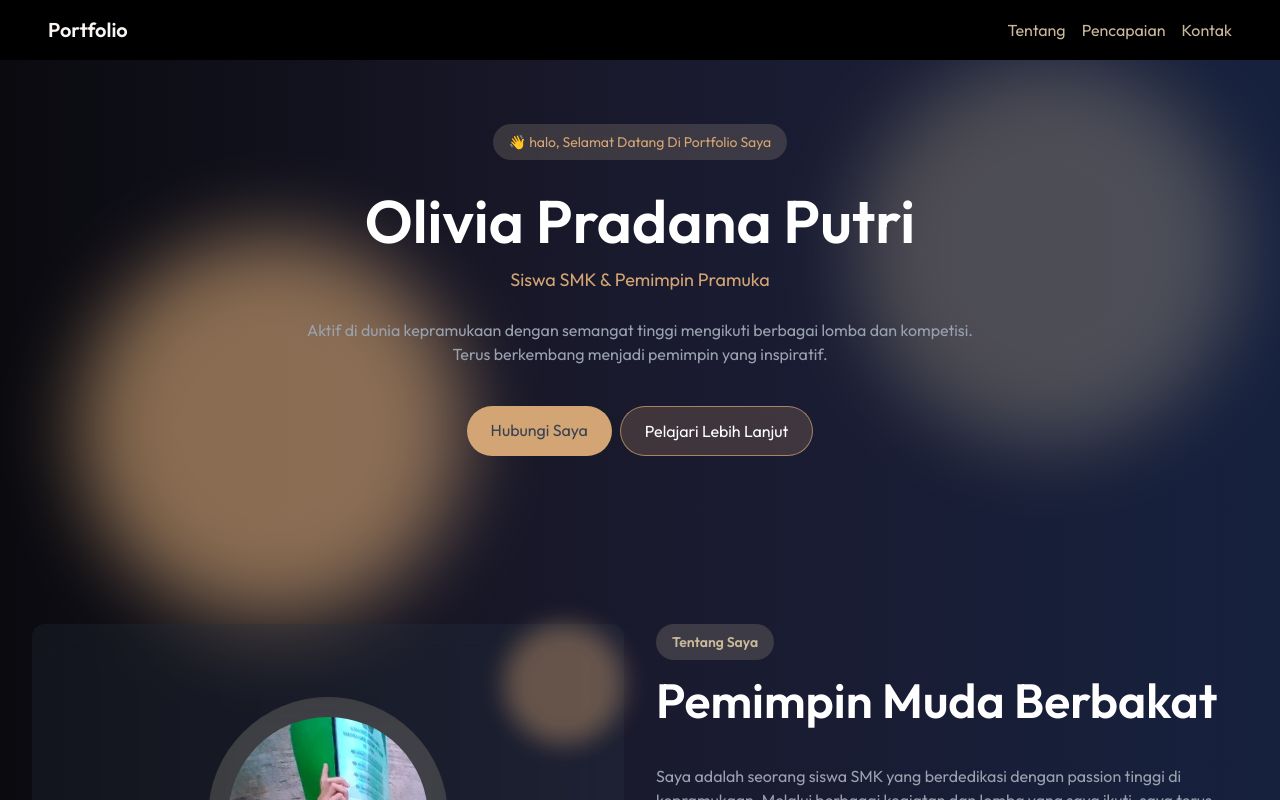
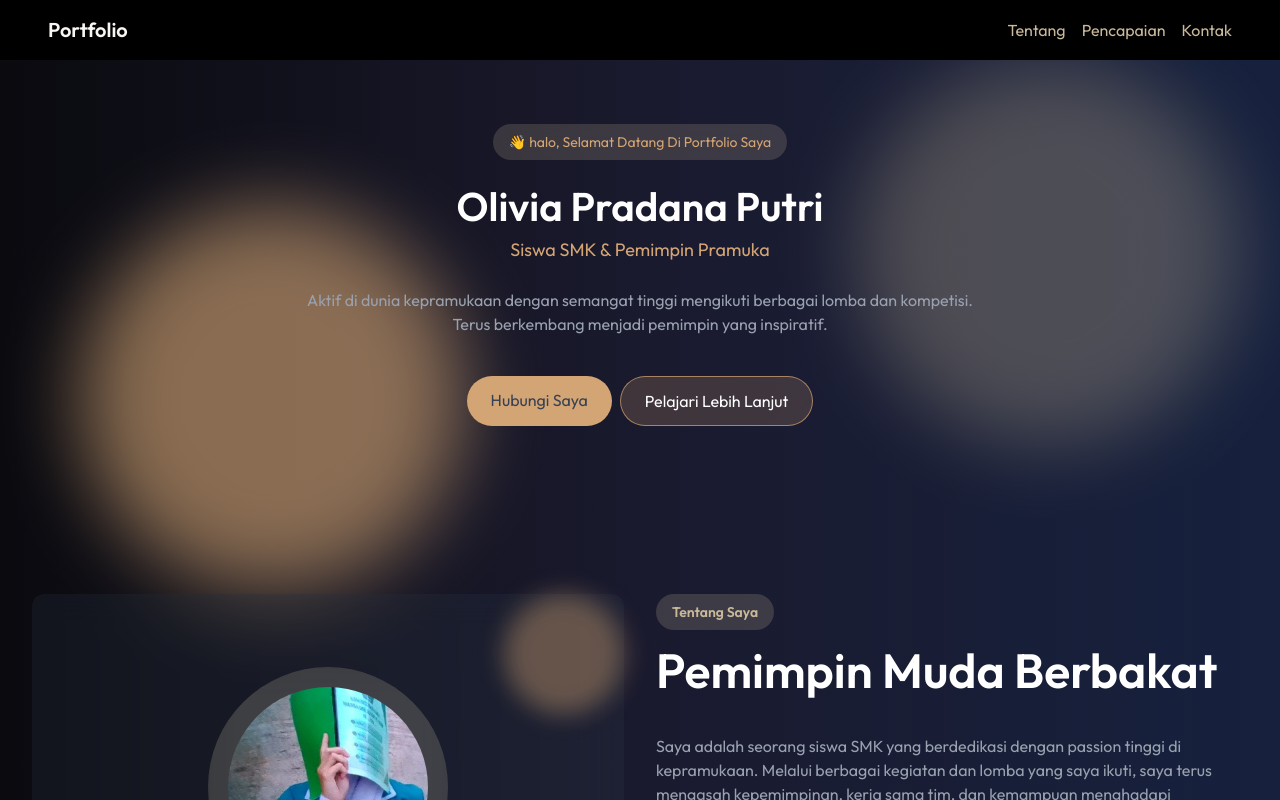
Before and after one commit to nandhastr/oliv-portfolio, a React (Vite) app: page / in a window 1280 px wide. Shown: the top 800 px of the page. Built offline with nearby package versions, Linux system fonts and the light colour scheme.

Commit message:
modified nama

```diff
--- a/src/pages/components/Hero.jsx
+++ b/src/pages/components/Hero.jsx
@@ -11,7 +11,7 @@ const Hero = () => {
                 👋 halo, Selamat Datang Di Portfolio Saya
             </h1>
             </div>
-            <h1 className="text-[60px] font-bold text-[#fff] ">
+            <h1 className="text-[40px] m:text-[60px] font-bold text-[#fff] ">
             Olivia Pradana Putri
             </h1>
             <p className="text-lg text-[#d4a574] mb-6">
```
